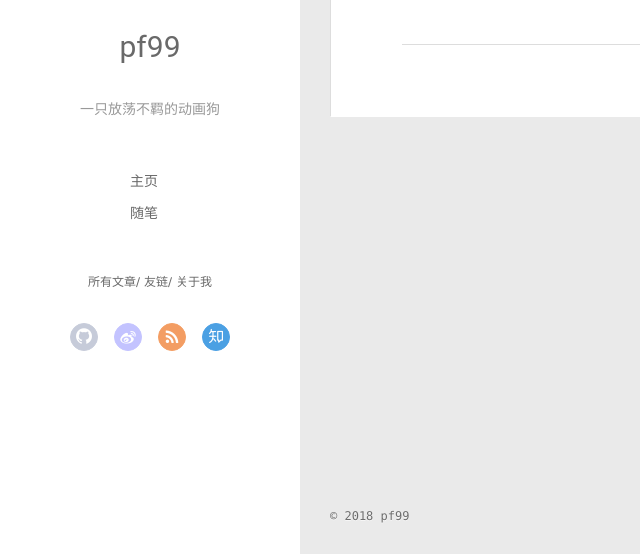
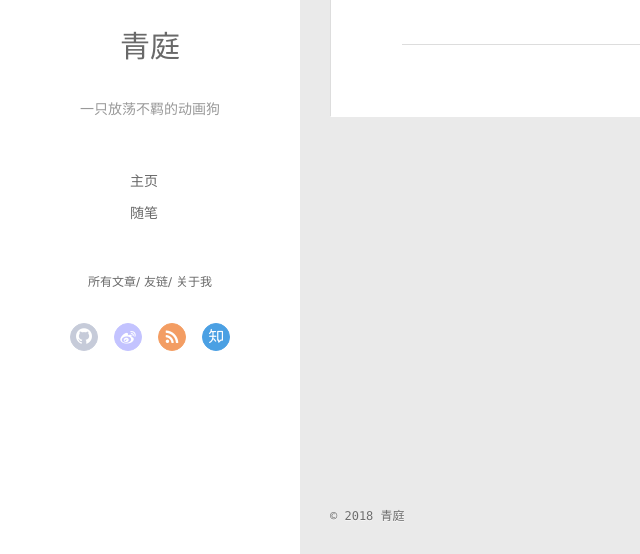
Before and after one commit to pf99/pf99.github.io, a plain HTML site: page 2018/05/11/first-artical/index.html in a window 1280 px wide. Shown: the part 243-797 px from the top of the page, 0-640 px from the left. Drawn offline with Linux system fonts and the light colour scheme.

Commit message:
Site updated: 2018-07-17 16:20:47

```diff
--- a/2018/05/11/first-artical/index.html
+++ b/2018/05/11/first-artical/index.html
@@ -44,10 +44,10 @@
 <div class="intrude-less">
 	<header id="header" class="inner">
 		<a href="/" class="profilepic">
-			<img src="&lt;code&gt;yilia/source/img/avatar.jpg&lt;/code&gt;" class="js-avatar">
+			<img src="yilia/source/img/avatar.jpg" class="js-avatar">
 		</a>
 		<hgroup>
-		  <h1 class="header-author"><a href="/">pf99</a></h1>
+		  <h1 class="header-author"><a href="/">青庭</a></h1>
 		</hgroup>
 
 		<p class="header-subtitle">一只放荡不羁的动画狗</p>
@@ -104,10 +104,10 @@
 	<div class="intrude-less">
 		<header id="header" class="inner">
 			<div class="profilepic">
-				<img src="&lt;code&gt;yilia/source/img/avatar.jpg&lt;/code&gt;" class="js-avatar">
+				<img src="yilia/source/img/avatar.jpg" class="js-avatar">
 			</div>
 			<hgroup>
-			  <h1 class="header-author js-header-author">pf99</h1>
+			  <h1 class="header-author js-header-author">青庭</h1>
 			</hgroup>
 
 			<p class="header-subtitle"><i class="icon icon-quo-left"></i>一只放荡不羁的动画狗<i class="icon icon-quo-right"></i></p>
@@ -313,7 +313,7 @@
   <div class="outer">
     <div id="footer-info">
     	<div class="footer-left">
-    		&copy; 2018 pf99
+    		&copy; 2018 青庭
     	</div>
       	<div class="footer-right">
       		<a href="http://hexo.io/" target="_blank">Hexo</a>  Theme <a href="https://github.com/litten/hexo-theme-yilia" target="_blank">Yilia</a> by Litten
```
Also changed, not shown: 2018/05/11/hello-world/index.html (+5 -5 lines), archives/2018/05/index.html (+5 -5 lines), archives/2018/index.html (+5 -5 lines), archives/index.html (+5 -5 lines), index.html (+5 -5 lines).
